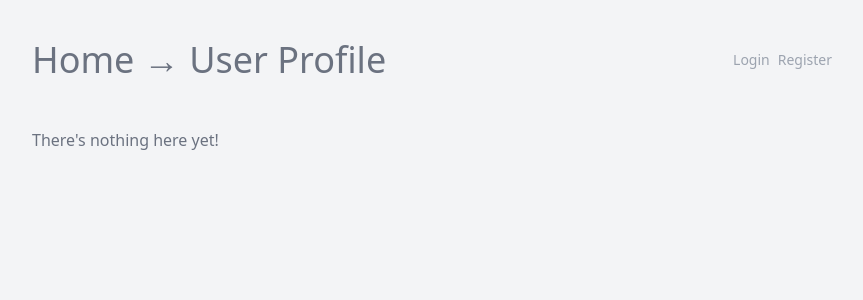
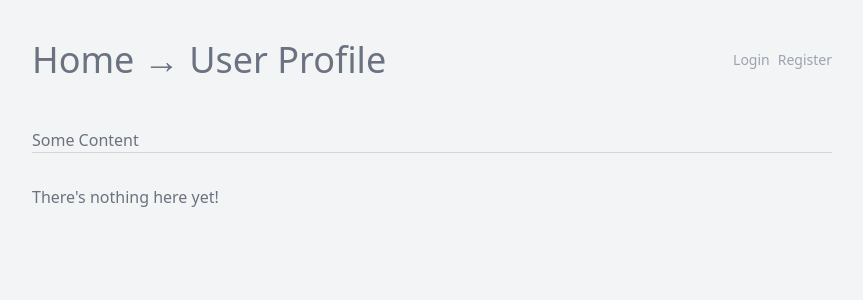
Before and after one commit to JoelStorr/Symfony6-Class, a Symfony app: template templates/profile/show.html.twig in a window 1280 px wide. Shown: the top 300 px of the page, without its empty margins (208-1071 px from the left). Run offline with Twig, Linux system fonts and the light colour scheme; the template is opened without the code that fills it, so the values that code supplies are empty; some libraries are stand-ins or nearby versions.

Commit message:
Embedding Tabs into Profile

```diff
--- a/templates/profile/show.html.twig
+++ b/templates/profile/show.html.twig
@@ -7,7 +7,7 @@
 {% endblock %}
 
 {% block body %}
-<div class="flex">
+<div class="flex items-center">
     <div>
         <div class="text-2xl">{{ user.userProfile.name ?? user.email }}</div>
         <div class="text-lg text-gray-500 dark:text-gray-400 font-normal">{{ user.email }}</div>
@@ -37,9 +37,14 @@
 </div>
 
 
+{% embed 'shared/_tabs.html.twig' %}
+    {% block tabs %}
+        Some Content
+    {% endblock %}
+
+{% endembed %}
 
 
 
-<div class="mb-8"></div>
 {{ include ('micro_post/_post_list.html.twig', { posts: user.posts }) }}
 {% endblock %}
--- /dev/null
+++ b/templates/shared/_tabs.html.twig
@@ -0,0 +1,8 @@
+<div class="flex border-b border-gray-300 dark:border-gray-600 w-full mb-8 mt-8">
+
+{% block tabs %}
+
+
+{% endblock %}
+
+</div>
```
Also changed, not shown: templates/shared/_tab.html.twig (added).
